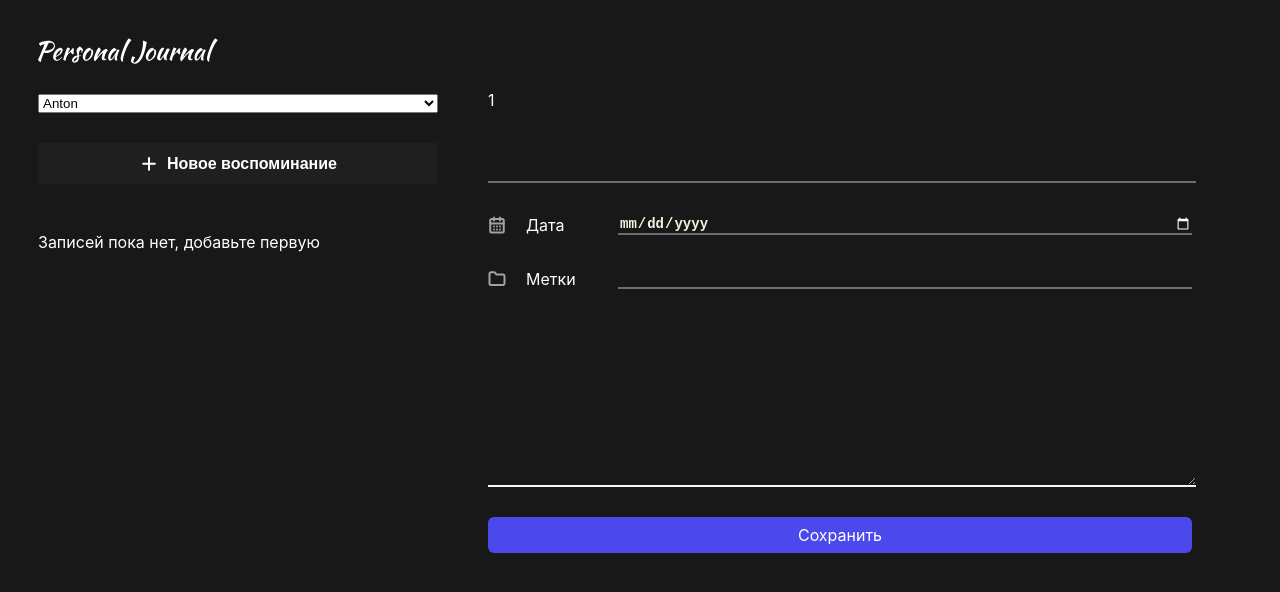
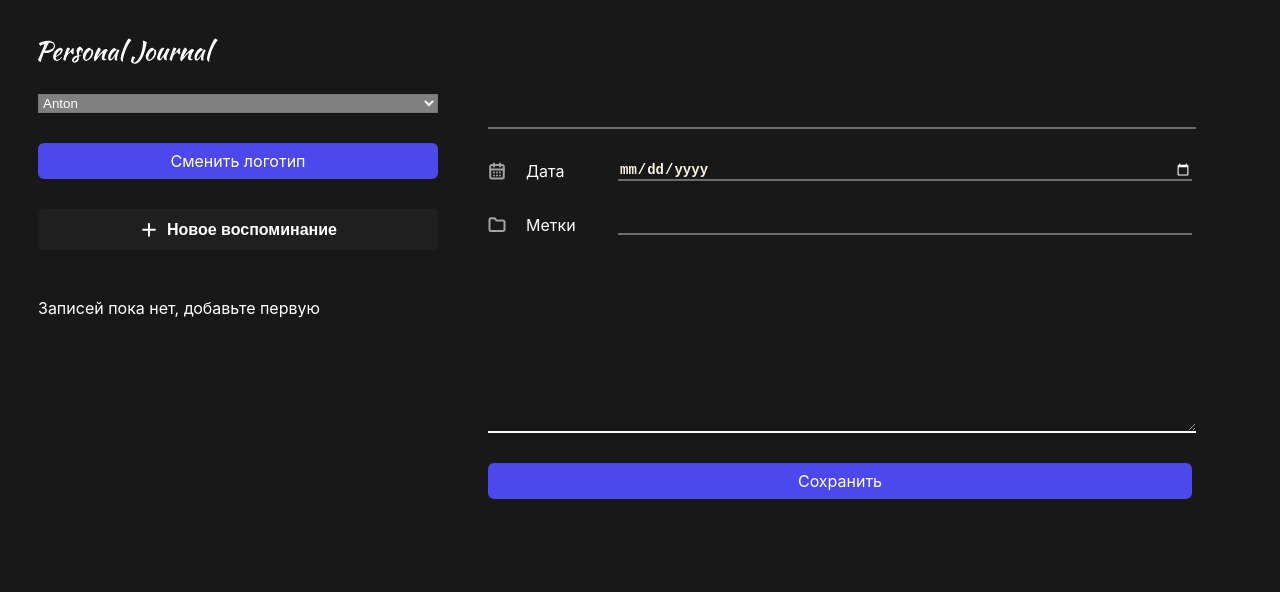
Before and after one commit to ZaikaAnton/project-journal-list, a React app: page / in a window 1280 px wide. Shown: the top 592 px of the page. Built offline with nearby package versions, Linux system fonts and the light colour scheme; the HTML template or start-up script is replaced by a standard one.

Commit message:
add new button wich change logo

```diff
--- a/src/components/Button/Button.jsx
+++ b/src/components/Button/Button.jsx
@@ -1,9 +1,9 @@
 import "./Button.css";
 
-function Button({ textButtonSave, onClickk }) {
+function Button({ children, onClickk }) {
   return (
     <button className="button accent" onClick={onClickk}>
-      {textButtonSave}
+      {children}
     </button>
   );
 }
--- a/src/components/Header/Header.jsx
+++ b/src/components/Header/Header.jsx
@@ -1,11 +1,24 @@
-import styles from "./Header.module.css";
+// import styles from "./Header.module.css";
 import SelectUser from "../SelectUser/SelectUser";
+import Button from "../Button/Button";
+import { useState } from "react";
+import Logo from "../Logo/Logo";
+
+const logos = ["/logo.svg", "/vite.svg"];
 
 function Header() {
+  const [logoIndex, setLogoIndex] = useState(0);
+
+  const toggleLogo = () => {
+    setLogoIndex((state) => Number(!state));
+    console.log(logoIndex);
+  };
+
   return (
     <>
-      <img className={styles.logo} src="/logo.svg" alt="Logo" />
+      <Logo image={logos[logoIndex]} />
       <SelectUser />
+      <Button onClickk={toggleLogo}>Сменить логотип</Button>
     </>
   );
 }
--- a/src/components/Header/Header.module.css
+++ /dev/null
@@ -1,3 +0,0 @@
-.logo {
-  width: 180px;
-}
--- a/src/components/JournalForm/JournalForm.jsx
+++ b/src/components/JournalForm/JournalForm.jsx
@@ -79,7 +79,7 @@ function JournalForm({ onSubmit }) {
 
   return (
     <form className={styles["journal-form"]} onSubmit={addJournalItem}>
-      {userId}
+      {/* {userId} */}
       {/* Title */}
       <div>
         <Input
@@ -139,12 +139,19 @@ function JournalForm({ onSubmit }) {
           [styles["invalid"]]: !isValid.text,
         })}
       ></textarea>
-      <Button
+      {/* <Button
         textButtonSave="Сохранить"
         onClickk={() => {
           console.log("Нажали на кнопку Сохранить");
         }}
-      />
+      /> */}
+      <Button
+        onClickk={() => {
+          console.log("Нажали на кнопку Сохранить");
+        }}
+      >
+        Сохранить
+      </Button>
     </form>
   );
 }
--- /dev/null
+++ b/src/components/Logo/Logo.jsx
@@ -0,0 +1,6 @@
+import styles from "./Logo.module.css";
+function Logo({ image }) {
+  return <img className={styles.logo} src={image} alt="Logo" />;
+}
+
+export default Logo;
--- /dev/null
+++ b/src/components/Logo/Logo.module.css
@@ -0,0 +1,4 @@
+.logo {
+  width: 180px;
+  /* height: 26px; */
+}
--- a/src/components/SelectUser/SelectUser.jsx
+++ b/src/components/SelectUser/SelectUser.jsx
@@ -1,4 +1,4 @@
-// import styles from "./SelectUser.module.css";
+import styles from "./SelectUser.module.css";
 
 import { useContext } from "react";
 import { UserContext } from "../../context/userContext";
@@ -9,7 +9,13 @@ function SelectUser() {
     setUserId(event.target.value);
   };
   return (
-    <select name="user" id="user" value={userId} onChange={changeUser}>
+    <select
+      name="user"
+      id="user"
+      value={userId}
+      onChange={changeUser}
+      style={styles}
+    >
       <option value="1">Anton</option>
       <option value="2">Alina</option>
     </select>
--- a/src/components/SelectUser/SelectUser.module.css
+++ b/src/components/SelectUser/SelectUser.module.css
@@ -0,0 +1,4 @@
+select {
+  background-color: gray;
+  color: white;
+}
```
Also changed, not shown: src/assets/vite.svg (added).
